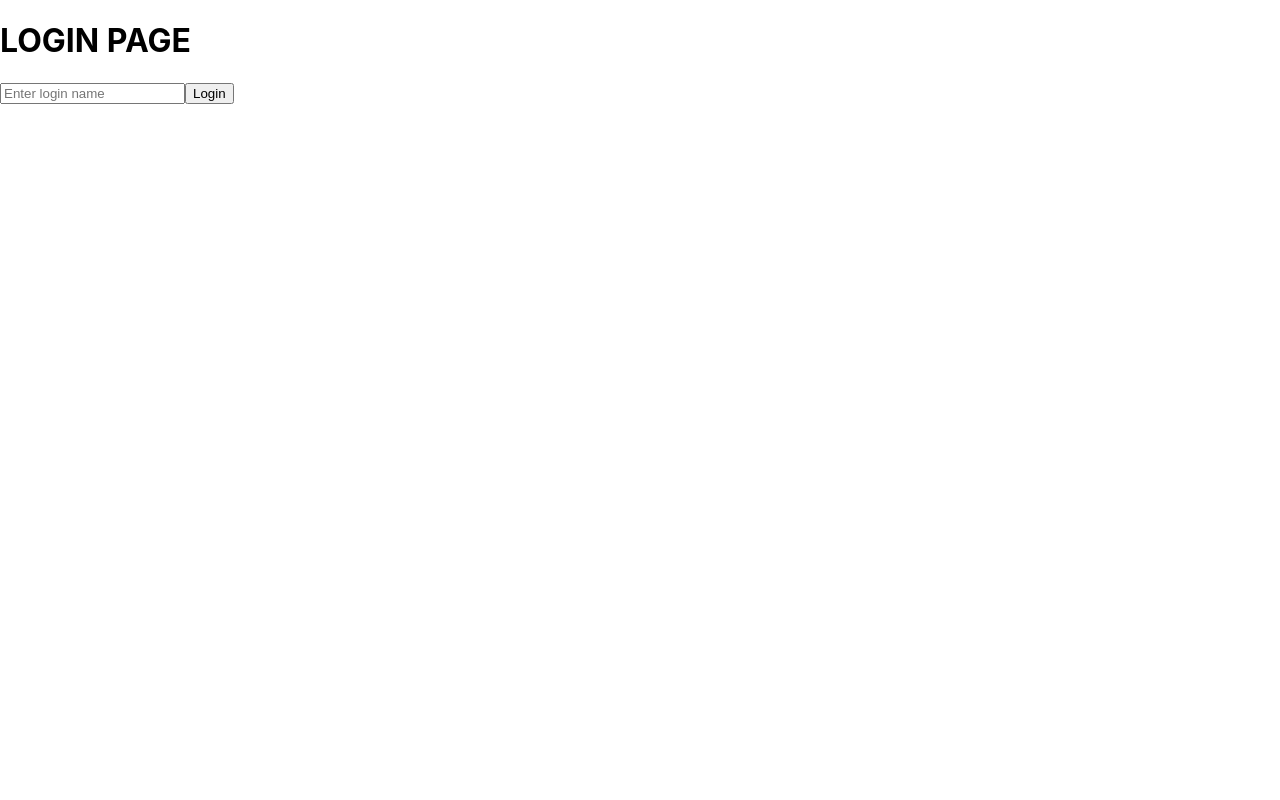
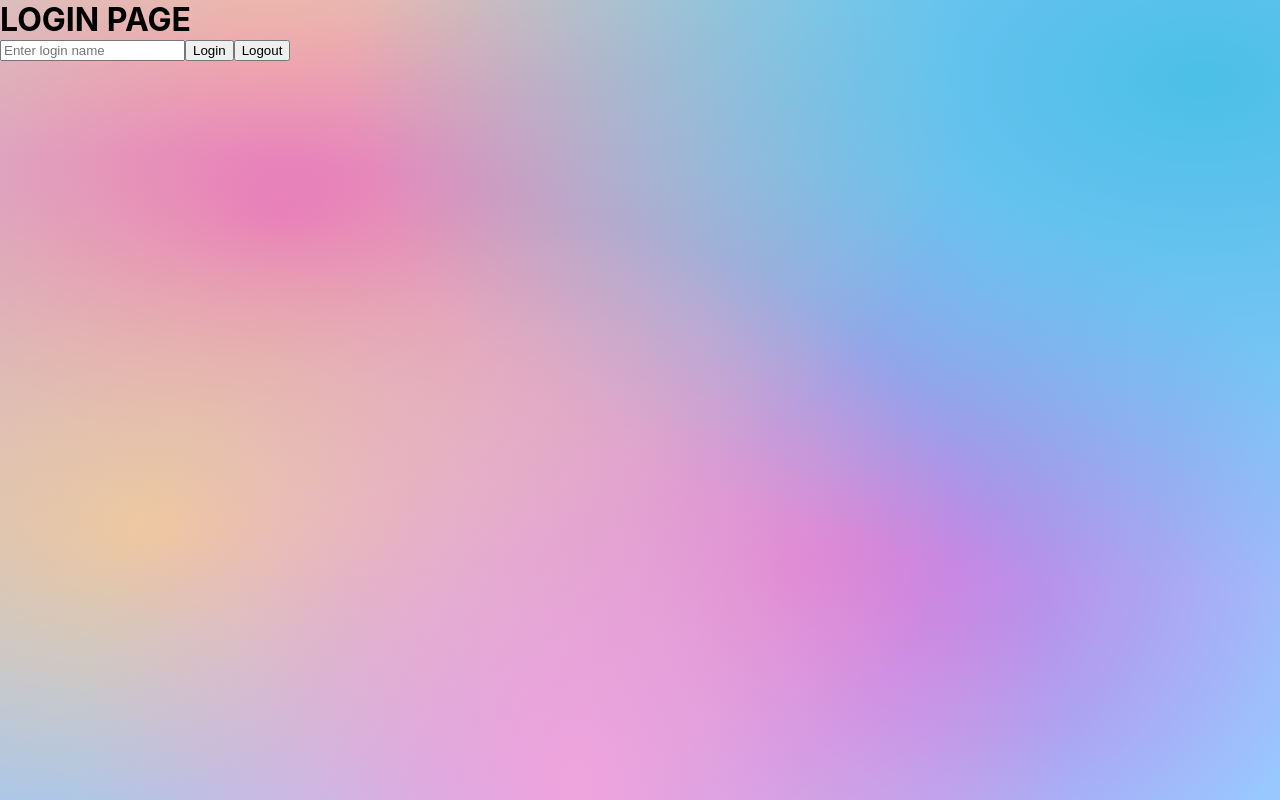
Before and after one commit to fred1878/banking_app, a React (Create React App) app in the folder banking_app/: page /account in a window 1280 px wide. Before the commit this address had no page. Built offline with nearby package versions, Linux system fonts and the light colour scheme.

Commit message:
added css

```diff
--- a/banking_app/src/App.css
+++ b/banking_app/src/App.css
@@ -1,3 +1,29 @@
 .App {
-  text-align: center;
+  /* text-align: center; */
+  height : 100vh;
+  background-color:#99c7ff;
+  background-image:
+    radial-gradient(at 45% 98%, hsla(315,71%,79%,1) 0px, transparent 50%),
+    radial-gradient(at 94% 10%, hsla(195,76%,60%,1) 0px, transparent 50%),
+    radial-gradient(at 13% 66%, hsla(31,71%,78%,1) 0px, transparent 50%),
+    radial-gradient(at 22% 27%, hsla(322,71%,68%,1) 0px, transparent 50%),
+    radial-gradient(at 21% 8%, hsla(61,93%,78%,1) 0px, transparent 50%),
+    radial-gradient(at 62% 71%, hsla(295,60%,63%,1) 0px, transparent 50%);
+
+    padding: 0;
+    margin: 0;
+    top: 0;
 }
+
+h1 {
+  margin:0;
+  padding:0;
+}
+
+#logout {
+  text-align: right;
+}
+
+#root {
+
+}
--- a/banking_app/src/App.js
+++ b/banking_app/src/App.js
@@ -3,7 +3,9 @@ import Login from './components/Login';
 
 function App() {
   return (
-    <Login />
+    <div className='App'>
+      <Login />
+    </div>
   );
 }
 
--- a/banking_app/src/components/AccountHolder.js
+++ b/banking_app/src/components/AccountHolder.js
@@ -1,6 +1,17 @@
-const AccountHolder = () => {
+
+
+const AccountHolder = ({accountInfo}) => {
   return(
-      <p>Hello From AccountHolder</p>
+    <div>
+      {/* <h1>Account Holder</h1>
+      <p>Account ID: {accountInfo[0].id}</p>
+      <p>Name: {accountInfo[0].name}</p>
+      <p>Date of Birth: {accountInfo[0].dob}</p>
+      <p>Address: {accountInfo[0].address}</p> */}
+      <p>hello from accountholder</p>
+    </div>
+
+
   )
 }
 
--- /dev/null
+++ b/banking_app/src/components/AccountPage/AccountDetails.js
@@ -0,0 +1,12 @@
+
+
+const AccountDetails = () => {
+
+    return(
+      <>
+        <p>Hello from AccountDetails!</p>
+      </>
+    )
+  }
+
+export default AccountDetails;
--- /dev/null
+++ b/banking_app/src/components/AccountPage/AccountPagePaymentList.js
@@ -0,0 +1,12 @@
+
+
+const AccountPagePaymentList = () => {
+
+    return(
+      <>
+        <p>Hello from AccountPagePaymentList!</p>
+      </>
+    )
+  }
+
+export default AccountPagePaymentList;
--- /dev/null
+++ b/banking_app/src/components/AccountPage/AccountPageSubscriptionList.js
@@ -0,0 +1,12 @@
+
+
+const AccountPageSubscriptionList = () => {
+
+  return(
+    <>
+      <p>Hello from AccountPageSubscriptionList!</p>
+    </>
+  )
+}
+
+export default AccountPageSubscriptionList;
--- a/banking_app/src/components/Home.js
+++ b/banking_app/src/components/Home.js
@@ -1,7 +1,10 @@
 import Login from "./Login"
 
 const Home = () => {
+    return(
+        <p>Hello From Home</p>
 
+    )
 }
 
 export default Home;
--- a/banking_app/src/components/Login.js
+++ b/banking_app/src/components/Login.js
@@ -1,11 +1,14 @@
 import { useEffect, useRef, useState } from "react";
 import AccountHolder from "./AccountHolder";
-import { BrowserRouter as Router, Routes, Route, Link, Navigate, useNavigate } from 'react-router-dom'
+import { Routes, Route, Link, Navigate, useNavigate } from 'react-router-dom'
+import AccountPageContainer from '../containers/AccountPageContainer'
+import Home from "./Home";
 
 
 const Login = () => {
 
   const [isLoggedIn, setIsLoggedIn] = useState(false)
+  const [accountInfo, setAccountInfo] = useState([])
 
     const loginByName = () => {
       const name = loginName.current.value
@@ -14,6 +17,11 @@ const Login = () => {
       .then(data => {
         if(data[0].name == name){
           setIsLoggedIn(true)
+          setAccountInfo(data)
+          document.getElementById('greeting').innerText = 'Welcome ' + name
+          let p = document.createElement("p")
+          p.innerHTML = "<a href='/accountholder'>Go to Account</a>"
+          document.getElementById('greeting').appendChild(p)
         }
       })
     }
@@ -26,18 +34,27 @@ const Login = () => {
       }
     }, [isLoggedIn])
 
+    const logout = () => {
+      setIsLoggedIn(false)
+      setAccountInfo([])
+    }
+
     const loginName = useRef()
 
     return(
       <>
         <h1>LOGIN PAGE</h1>
+        <div id="greeting"></div>
         <input ref={loginName} type="text" placeholder="Enter login name"></input><button onClick={loginByName}>Login</button>
           <Routes>
-            <Route path='/accountholder' element={<AccountHolder/>}></Route>
+            <Route path='/accountholder' element={<AccountHolder accountInfo={accountInfo}/>}/>
+            <Route path='/home' element={<Home/>}/>
+            {/* <Route path='/account' element={<AccountPageContainer/>}>Account</Route> */}
           </Routes>
+          <button id="logout" onClick={logout}>Logout</button>
+
       </>
     )
-
 }
 
 export default Login;
--- /dev/null
+++ b/banking_app/src/containers/AccountPageContainer.js
@@ -0,0 +1,28 @@
+import AccountDetails from "../components/AccountPage/AccountDetails";
+import AccountPagePaymentList from "../components/AccountPage/AccountPagePaymentList";
+import AccountPageSubscriptionList from "../components/AccountPage/AccountPageSubscriptionList";
+import { useState, useEffect } from 'react';
+
+const AccountPageContainer = () => {
+
+  const [account, setAccount] = useState();
+  const testAccountId = "9";
+
+  useEffect(() => {
+    fetch("http://localhost:8080/accounts/" + testAccountId)
+      .then(response => response.json())
+      .then(data => console.log(data))
+  }, [testAccountId])
+
+  return(
+    <>
+      <AccountDetails account={account}/>
+      <div className="account-lists">
+        <AccountPageSubscriptionList account={account}/>
+        <AccountPagePaymentList account={account}/>
+      </div>
+    </>
+  )
+}
+
+export default AccountPageContainer;
```
Also changed, not shown: banking_app/src/components/AccountPage/AccountPagePayment.js (added, +10 -0 lines), banking_app/src/containers/AccountContainer.js (+21 -0 lines), 2 other files (tests, documents, lock files or other folders).
